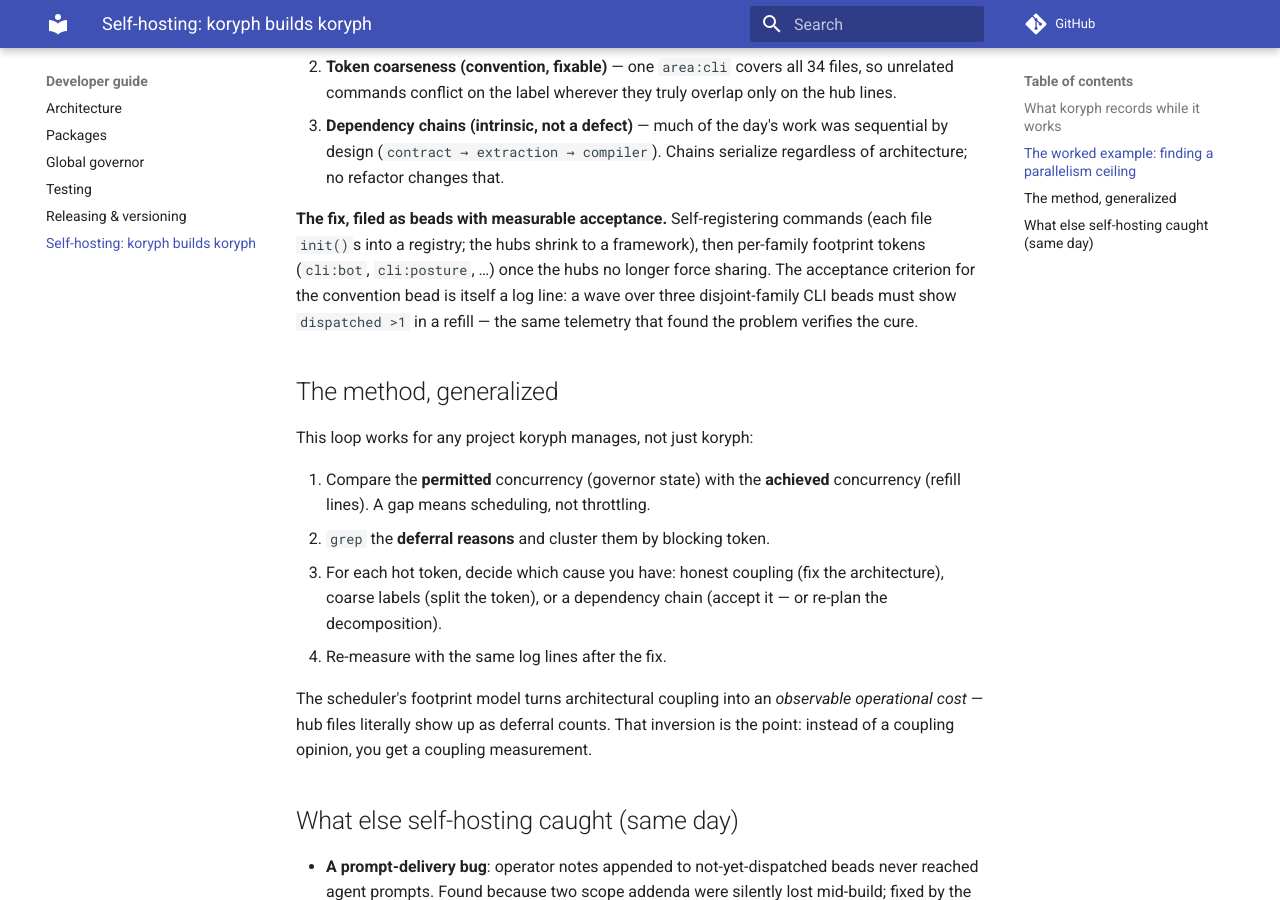
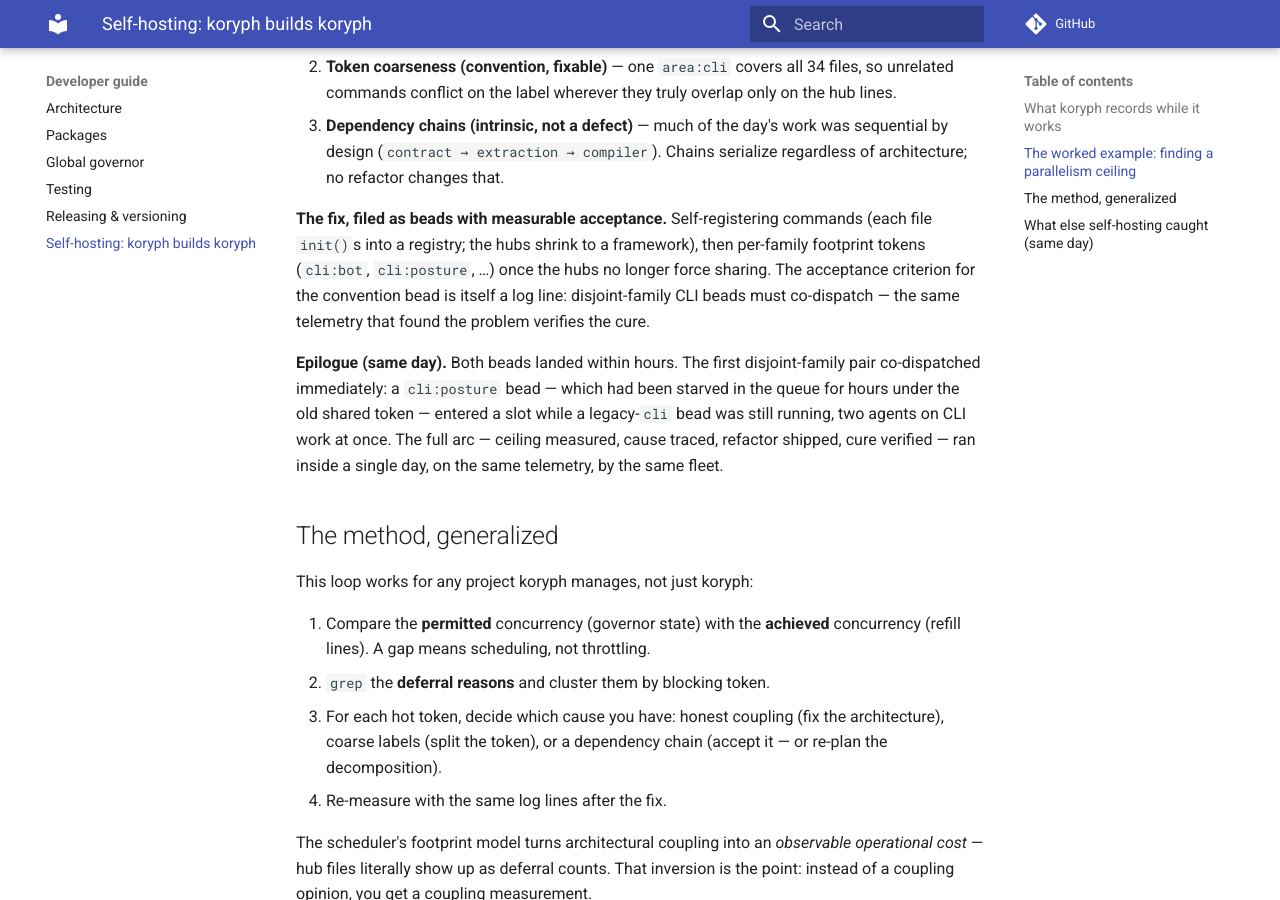
Before and after one commit to koryph/koryph, an MkDocs documentation site: the page built from docs/developer-guide/self-hosting.md, in a window 1280 px wide and 900 px high, scrolled down 1430 px. Built offline with MkDocs 1.6.1 and Material for MkDocs 9.7.7, drawn with Linux system fonts in a browser that asks for light colours; comment, search, counter and statistics services are not loaded.

Commit message:
docs(dev): self-hosting epilogue — co-dispatch verified same day
Co-Authored-By: Claude Fable 5 <noreply@anthropic.com>
Signed-off-by: Marshall Cody McCain <cody@mccain.family>

```diff
--- a/docs/developer-guide/self-hosting.md
+++ b/docs/developer-guide/self-hosting.md
@@ -75,9 +75,16 @@ blur together:
 commands (each file `init()`s into a registry; the hubs shrink to a
 framework), then per-family footprint tokens (`cli:bot`, `cli:posture`, …)
 once the hubs no longer force sharing. The acceptance criterion for the
-convention bead is itself a log line: a wave over three disjoint-family
-CLI beads must show `dispatched >1` in a refill — the same telemetry that
-found the problem verifies the cure.
+convention bead is itself a log line: disjoint-family CLI beads must
+co-dispatch — the same telemetry that found the problem verifies the cure.
+
+**Epilogue (same day).** Both beads landed within hours. The first
+disjoint-family pair co-dispatched immediately: a `cli:posture` bead —
+which had been starved in the queue for hours under the old shared token —
+entered a slot while a legacy-`cli` bead was still running, two agents on
+CLI work at once. The full arc — ceiling measured, cause traced, refactor
+shipped, cure verified — ran inside a single day, on the same telemetry,
+by the same fleet.
 
 ## The method, generalized
 
```
